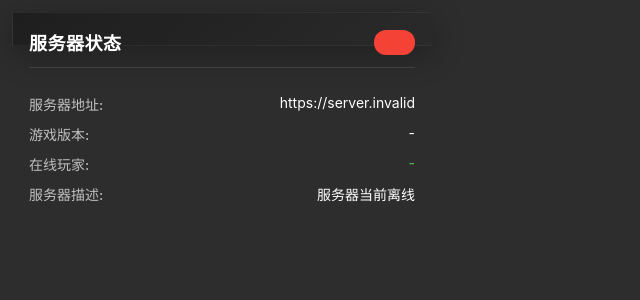
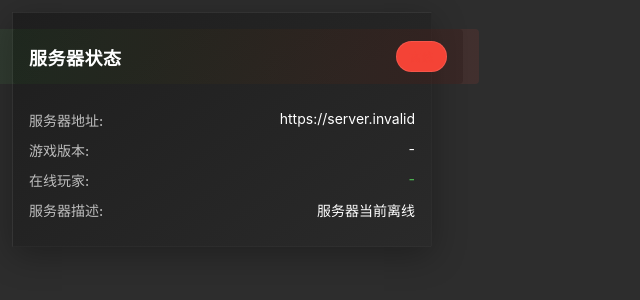
Before and after one commit to Refac7/minecraft-status-widget, a Next.js app: page / in a window 1280 px wide. Shown: the top 300 px of the page, without its empty margins (0-640 px from the left). Built offline with nearby package versions, Linux system fonts and the light colour scheme; no server answers.

Commit message:
style repair

```diff
--- a/components/StatusWidget.module.css
+++ b/components/StatusWidget.module.css
@@ -5,44 +5,71 @@
   font-family: 'Segoe UI', 'Roboto', 'Helvetica Neue', sans-serif;
 }
 
+/* 修改.container样式 */
 .container {
   background: linear-gradient(145deg, #1e1e1e, #2a2a2a);
   color: #ffffff;
   padding: 16px;
   margin: 0;
   width: 100%;
-  height: 100%;
   box-sizing: border-box;
-  border-radius: 0; /* 按需求移除圆角 */
+  border-radius: 0;
   box-shadow: 0 8px 32px rgba(0, 0, 0, 0.3);
-  backdrop-filter: blur(4px);
   border: 1px solid rgba(255, 255, 255, 0.05);
 }
 
+/* 修改.header样式 */
 .header {
   display: flex;
   justify-content: space-between;
   align-items: center;
   margin-bottom: 16px;
-  padding-bottom: 12px;
-  border-bottom: 1px solid rgba(255, 255, 255, 0.1);
+  padding: 12px 16px;
+  background: rgba(0, 0, 0, 0.2);
+  border-radius: 4px;
+  width: calc(100% + 32px); /* 扩展到容器边缘 */
+  margin-left: -16px; /* 补偿容器的padding */
+  position: relative;
+  z-index: 1;
 }
 
+/* 添加伪元素创建全宽渐变效果 */
+.header::before {
+  content: '';
+  position: absolute;
+  top: 0;
+  left: -16px;
+  right: -16px;
+  bottom: 0;
+  background: linear-gradient(90deg, rgba(76,175,80,0.1), rgba(244,67,54,0.1));
+  z-index: -1;
+  border-radius: 4px;
+}
+
+/* 修改.title样式 */
 .title {
   margin: 0;
   font-size: 18px;
   font-weight: 600;
   color: #ffffff;
   letter-spacing: 0.5px;
+  position: relative;
+  z-index: 2;
 }
 
+/* 修改.statusBadge样式 */
 .statusBadge {
-  padding: 4px 8px;
-  border-radius: 12px;
+  padding: 6px 12px;
+  border-radius: 16px;
   font-size: 12px;
   font-weight: 500;
   text-transform: uppercase;
   letter-spacing: 0.5px;
+  background: rgba(0, 0, 0, 0.3);
+  backdrop-filter: blur(4px);
+  border: 1px solid rgba(255, 255, 255, 0.1);
+  position: relative;
+  z-index: 2;
 }
 
 .statusBox {
```
